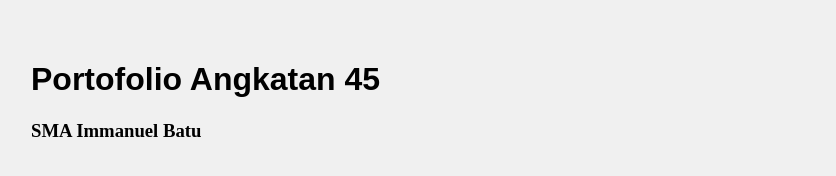
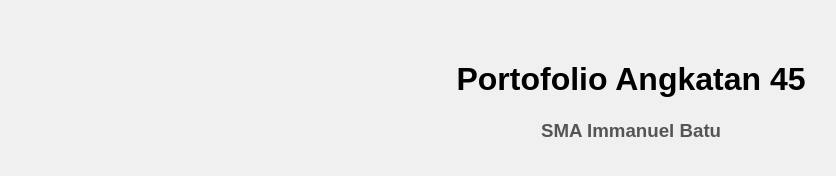
Before and after one commit to JaKy969/Portofolio-Angkatan-45, a plain HTML site: page index.html in a window 1280 px wide. Shown: the whole page, without its empty margins (9-845 px from the left). Drawn offline with Linux system fonts and the light colour scheme.

Commit message:
Text Center

```diff
--- a/style.css
+++ b/style.css
@@ -1,5 +1,12 @@
 h1 {
     font-family: 'Arial', sans-serif;
+    text-align: center;
+}
+
+h3 {
+    font-family: 'Arial', sans-serif;
+    text-align: center;
+    color: #555;
 }
 
 body {
```
